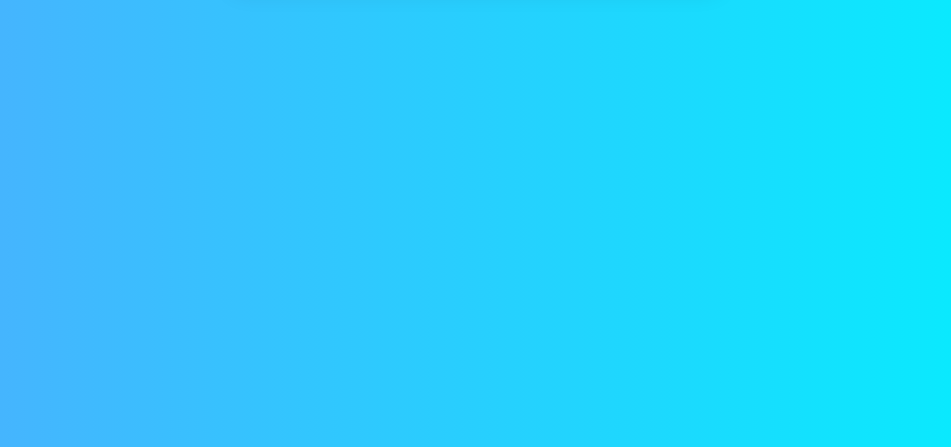
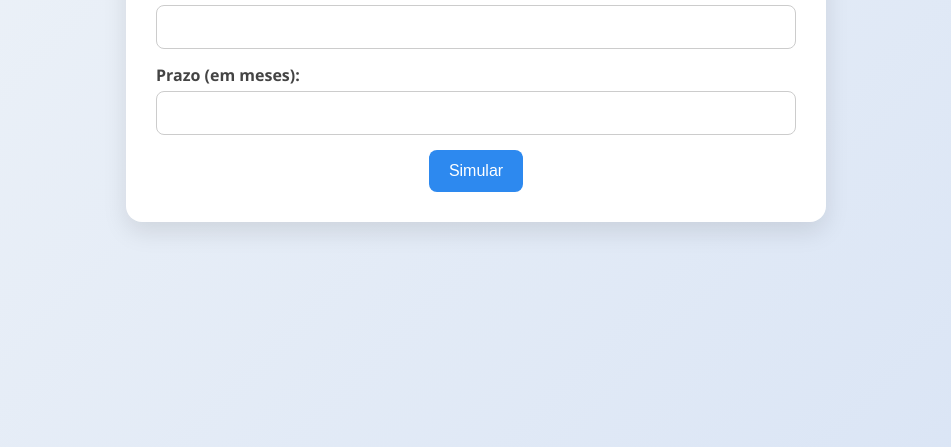
Before and after one commit to Sarahcosta263/simulador-investimento, a plain HTML site: page index.html in a window 1280 px wide. Shown: the part 353-800 px from the top of the page, without its empty margins (164-1115 px from the left). Drawn offline with Linux system fonts and the light colour scheme.

Commit message:
Melhorei o layout

```diff
--- a/style.css
+++ b/style.css
@@ -1,79 +1,92 @@
+/* Reset */
 * {
   margin: 0;
   padding: 0;
   box-sizing: border-box;
 }
 
+/* Corpo */
 body {
-  font-family: 'Segoe UI', sans-serif;
-  background: linear-gradient(to right, #4facfe, #00f2fe);
-  color: #333;
-  min-height: 100vh;
+  font-family: 'Segoe UI', Tahoma, Geneva, Verdana, sans-serif;
+  background: linear-gradient(135deg, #f0f4f8, #d9e4f5);
   display: flex;
-  flex-direction: column;
+  align-items: center;
+  justify-content: center;
+  height: 100vh;
+  padding: 20px;
 }
 
+/* Container principal */
 .container {
+  background-color: #ffffff;
+  border-radius: 16px;
+  padding: 30px;
+  box-shadow: 0 10px 25px rgba(0, 0, 0, 0.1);
+  width: 100%;
   max-width: 500px;
-  margin: auto;
-  padding: 20px;
-  background-color: #fff;
-  margin-top: 60px;
-  border-radius: 12px;
-  box-shadow: 0 10px 25px rgba(0,0,0,0.1);
+  text-align: center;
 }
 
+/* Título */
 h1 {
-  text-align: center;
+  font-size: 24px;
+  color: #333;
   margin-bottom: 20px;
-  color: #1e88e5;
 }
 
-form {
-  display: flex;
-  flex-direction: column;
-}
-
+/* Formulário */
 label {
-  margin: 10px 0 5px;
+  display: block;
+  text-align: left;
+  margin-bottom: 5px;
   font-weight: bold;
+  color: #444;
 }
 
 input {
-  padding: 10px;
-  border: 2px solid #ddd;
+  width: 100%;
+  padding: 12px;
+  margin-bottom: 15px;
+  border: 1px solid #ccc;
   border-radius: 8px;
   font-size: 16px;
 }
 
 button {
-  margin-top: 20px;
-  padding: 12px;
-  background-color: #1e88e5;
+  background-color: #2d89ef;
   color: #fff;
+  padding: 12px 20px;
   border: none;
   border-radius: 8px;
-  font-size: 18px;
   cursor: pointer;
-  transition: background 0.3s ease;
+  font-size: 16px;
+  transition: background-color 0.3s ease;
 }
 
 button:hover {
-  background-color: #1565c0;
+  background-color: #1b5fc5;
 }
 
+/* Resultado */
 .resultado {
   margin-top: 20px;
+  padding: 20px;
+  background-color: #eaf6ff;
+  border-left: 6px solid #2d89ef;
+  border-radius: 8px;
   font-size: 18px;
-  text-align: center;
-  font-weight: bold;
-  color: #2e7d32;
+  color: #333;
 }
 
-footer {
-  margin-top: auto;
-  text-align: center;
-  padding: 15px;
-  background-color: #1e88e5;
-  color: white;
+/* Responsividade */
+@media (min-width: 768px) {
+  .container {
+    max-width: 600px;
+  }
 }
+
+@media (min-width: 1024px) {
+  .container {
+    max-width: 700px;
+  }
+}
```
